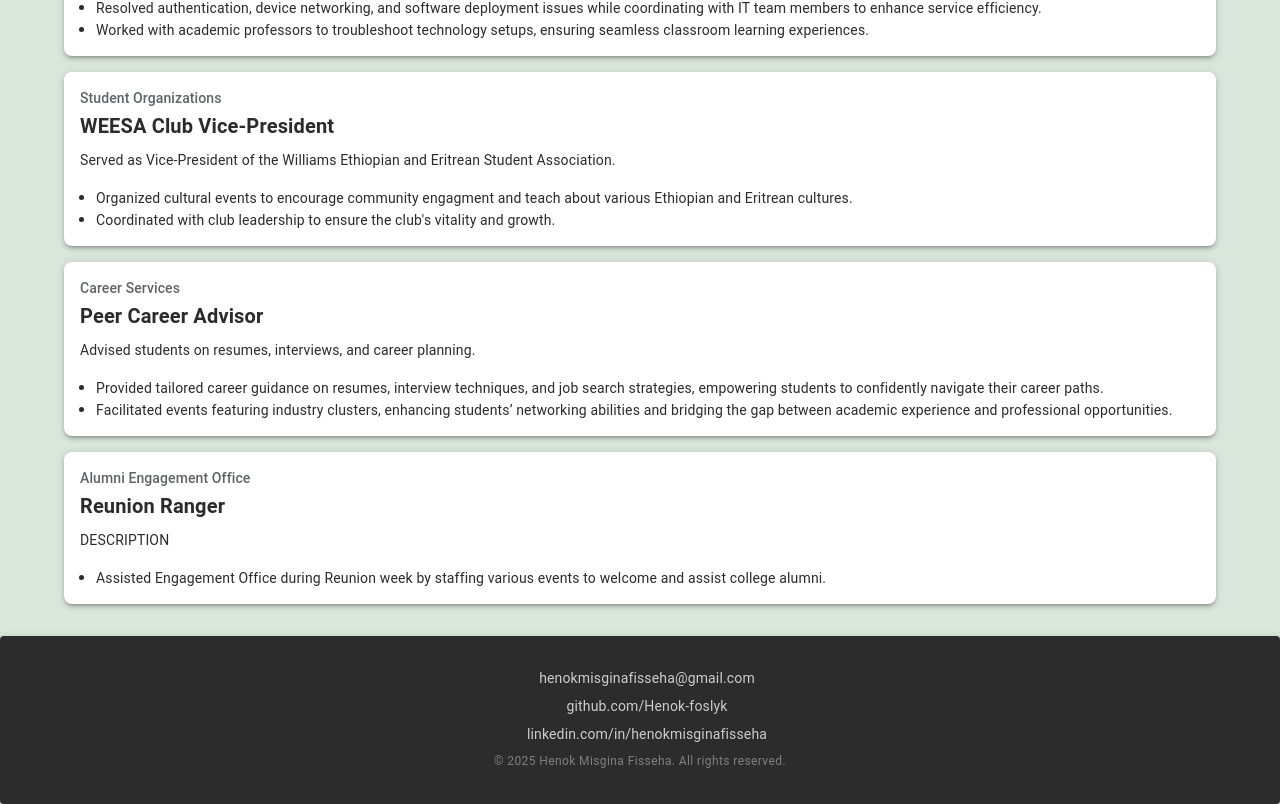
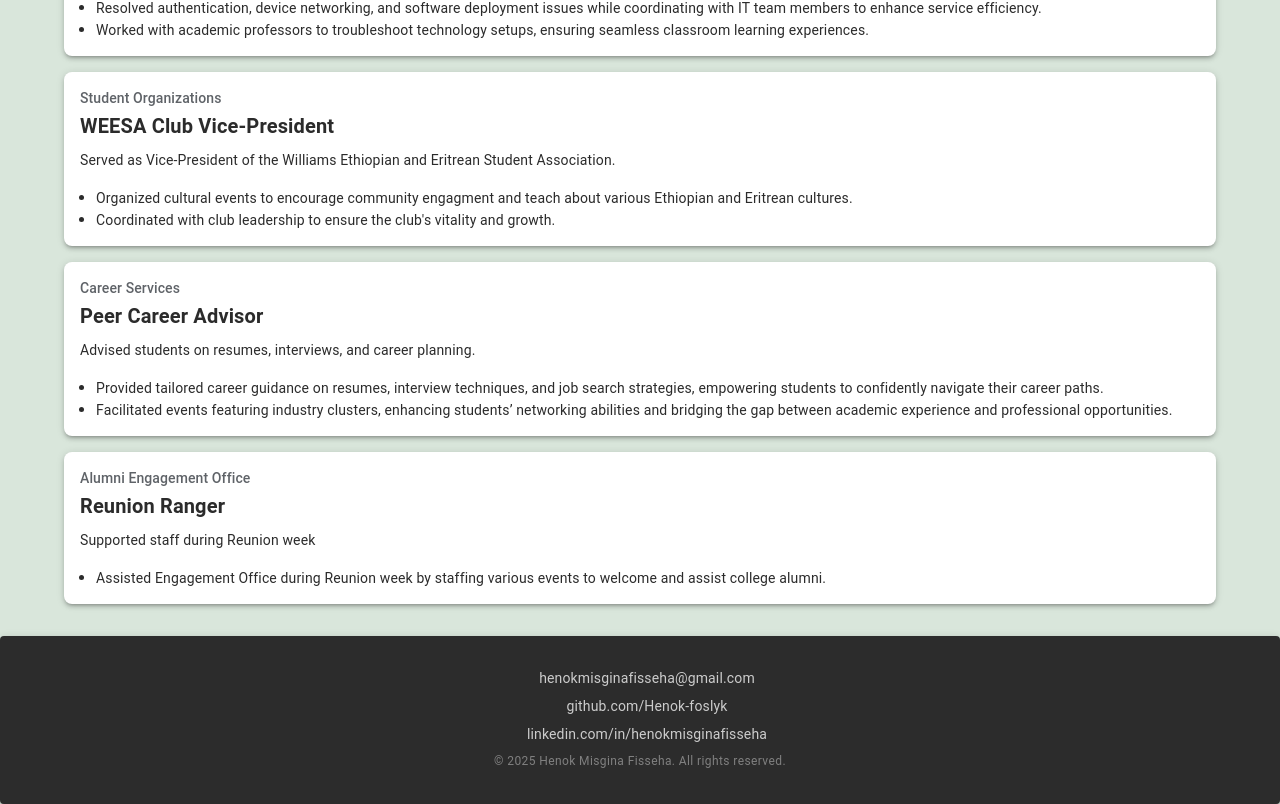
Before and after one commit to Henok-foslyk/profileHenok, a React (Vite) app: page /oncampus in a window 1280 px wide. Shown: the part 906-1710 px from the top of the page. Built offline with nearby package versions, Linux system fonts and the light colour scheme; some icons are missing.

Commit message:
added ranger descriptoin

```diff
--- a/src/pages/OnCampus.jsx
+++ b/src/pages/OnCampus.jsx
@@ -72,7 +72,7 @@ const OnCampus = () => {
         <CampusJobCard
           department="Alumni Engagement Office"
           title="Reunion Ranger"
-          description="DESCRIPTION"
+          description="Supported staff during Reunion week "
           achievements={[
             "Assisted Engagement Office during Reunion week by staffing various events to welcome and assist college alumni."
           ]}
```
